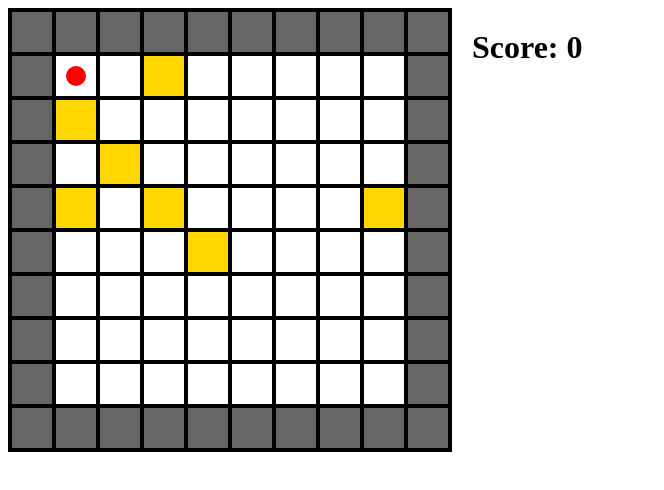
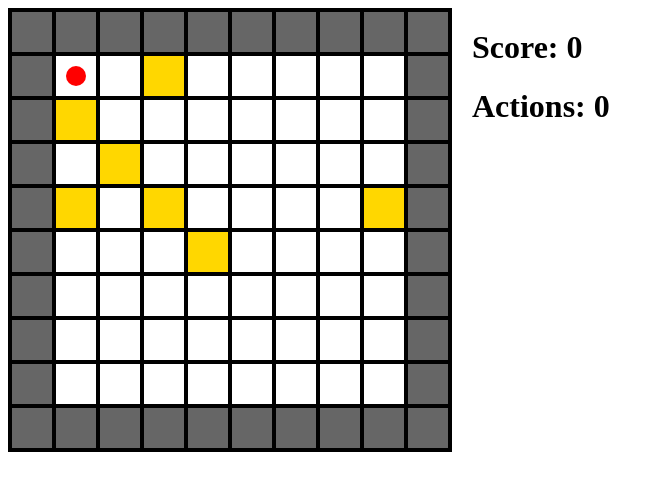
Before and after one commit to wnr/genetic-janitor, a plain HTML site: page src/index.html in a window 1280 px wide. Shown: the whole page, without its empty margins (0-664 px from the left). Drawn offline with Linux system fonts and the light colour scheme.

Commit message:
Made some imporvements

```diff
--- a/src/index.html
+++ b/src/index.html
@@ -30,7 +30,7 @@
                 margin-left: 25%;
             }
 
-            #score-container {
+            #side {
                 margin-left: 20px;
                 float: left;
             }
@@ -39,7 +39,11 @@
     <body>
         <div id="container">
             <div id="map"></div>
-            <div id="score-container"><h1>Score: <span id="score"></span></h4></div>
+            <div id="side">
+                <div><h1>Score: <span id="score"></span></h4></div>
+                <div><h1>Actions: <span id="actions-performed"></span></h4></div>
+            </div>
+
         </div>
         <script>
             (function() {
@@ -96,9 +100,14 @@
                     var currentCoordinate = startCoordinate;
                     getCellByCoordinate(map, currentCoordinate).type = MAP_CELL_TYPE_FREE;
                     var score = 0;
+                    var actionsPerformed = 0;
 
                     function getScore() {
                         return score;
+                    }
+
+                    function getActionsPerformed() {
+                        return actionsPerformed;
                     }
 
                     function getCurrentPosition() {
@@ -110,6 +119,7 @@
                     }
 
                     function go(xDir, yDir) {
+                        actionsPerformed++;
                         var newCoordinate = Coordinate(currentCoordinate.x + xDir, currentCoordinate.y + yDir);
 
                         var cell = getCellByCoordinate(map, newCoordinate);
@@ -127,6 +137,7 @@
 
                     return {
                         getScore: getScore,
+                        getActionsPerformed: getActionsPerformed,
                         getCurrentPosition: getCurrentPosition,
                         getCellType: getCellType,
                         map: map,
@@ -172,7 +183,12 @@
 
                     function renderScore(game) {
                         var element = document.getElementById("score");
-                        score.innerHTML = game.getScore();
+                        element.innerHTML = game.getScore();
+                    }
+
+                    function renderActionsPerformed(game) {
+                        var element = document.getElementById("actions-performed");
+                        element.innerHTML = game.getActionsPerformed();
                     }
 
                     function registerActionListeners(game, onActionCallback) {
@@ -213,8 +229,13 @@
                             updateDirection(firstKey);
                             updateDirection(secondKey);
 
+                            if (!xDir && !yDir) {
+                                return false;
+                            }
+
                             game.go(xDir, yDir);
                             onActionCallback();
+                            return true;
                         }
 
                         document.addEventListener("keydown", function(event) {
@@ -226,7 +247,9 @@
                             }
 
                             //TODO: Remove this for delay which supports diagonal play.
-                            handleEvent(event.keyCode);
+                            if (!handleEvent(event.keyCode)) {
+                                event.preventDefault();
+                            }
                             event.preventDefault();
                             return false;
 
@@ -242,6 +265,7 @@
                         function render() {
                             renderGame(game);
                             renderScore(game);
+                            renderActionsPerformed(game);
                         }
 
                         render();
```
